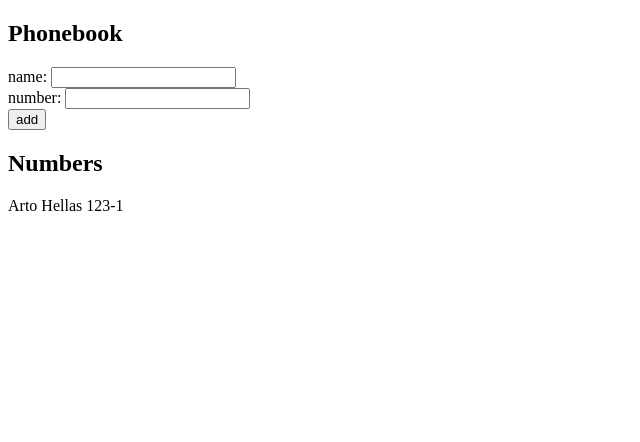
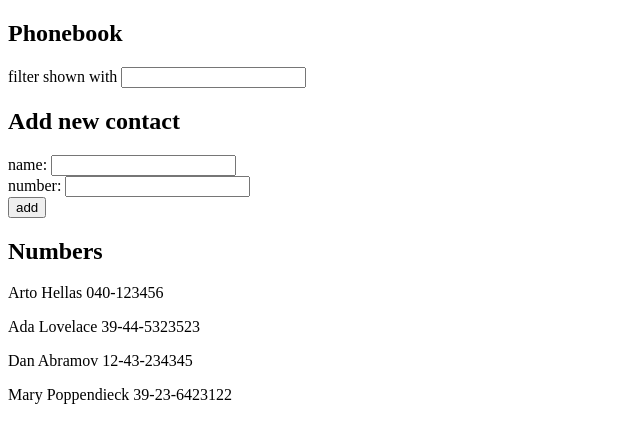
Before and after one commit to pavelmaslov/Full-Stack-Open-Course, a React (Create React App) app in the folder part2/2.2-phonebook/: page / in a window 1280 px wide. Shown: the top 442 px of the page, without its empty margins (0-640 px from the left). Built offline with nearby package versions, Linux system fonts and the light colour scheme.

Commit message:
2.9 done

```diff
--- a/part2/2.2-phonebook/src/App.js
+++ b/part2/2.2-phonebook/src/App.js
@@ -3,10 +3,15 @@
 
 const App = () => {
   const [ persons, setPersons] = useState([
-    { name: 'Arto Hellas', number: '123-1', id: 1 }
+    {name: 'Arto Hellas', number: '040-123456', id: 1},
+    {name: 'Ada Lovelace', number: '39-44-5323523', id: 2},
+    {name: 'Dan Abramov', number: '12-43-234345', id: 3},
+    {name: 'Mary Poppendieck', number: '39-23-6423122', id: 4}
   ]);
-  const [ newName, setNewName ] = useState('');
-  const [ newNumber, setNewNumber] = useState('');
+  const [newName, setNewName] = useState('');
+  const [newNumber, setNewNumber] = useState('');
+  const [searchString, setSerchString] = useState('');
+  const personsToShow = searchString === '' ? persons : persons.filter(person => person.name.toLowerCase().includes(searchString.toLowerCase()));
 
   const nameExists = (name) => {
     return persons.filter(person => person.name === name).length > 0;
@@ -38,9 +43,18 @@
     setNewNumber(event.target.value);
   }
 
+  const handleSearchInput = (event) => {
+    setSerchString(event.target.value);
+  }
+
+
   return (
     <div>
       <h2>Phonebook</h2>
+      <div>
+        filter shown with <input value={searchString} onChange={handleSearchInput}/>
+      </div>
+      <h2>Add new contact</h2>
       <form onSubmit={handleSubmit}>
         <div>
           name: <input value={newName} onChange={handleNameInput}/>
@@ -53,7 +67,7 @@
         </div>
       </form>
       <h2>Numbers</h2>
-      <Persons persons={persons}/>
+      <Persons persons={personsToShow}/>
     </div>
   );
 }
```
